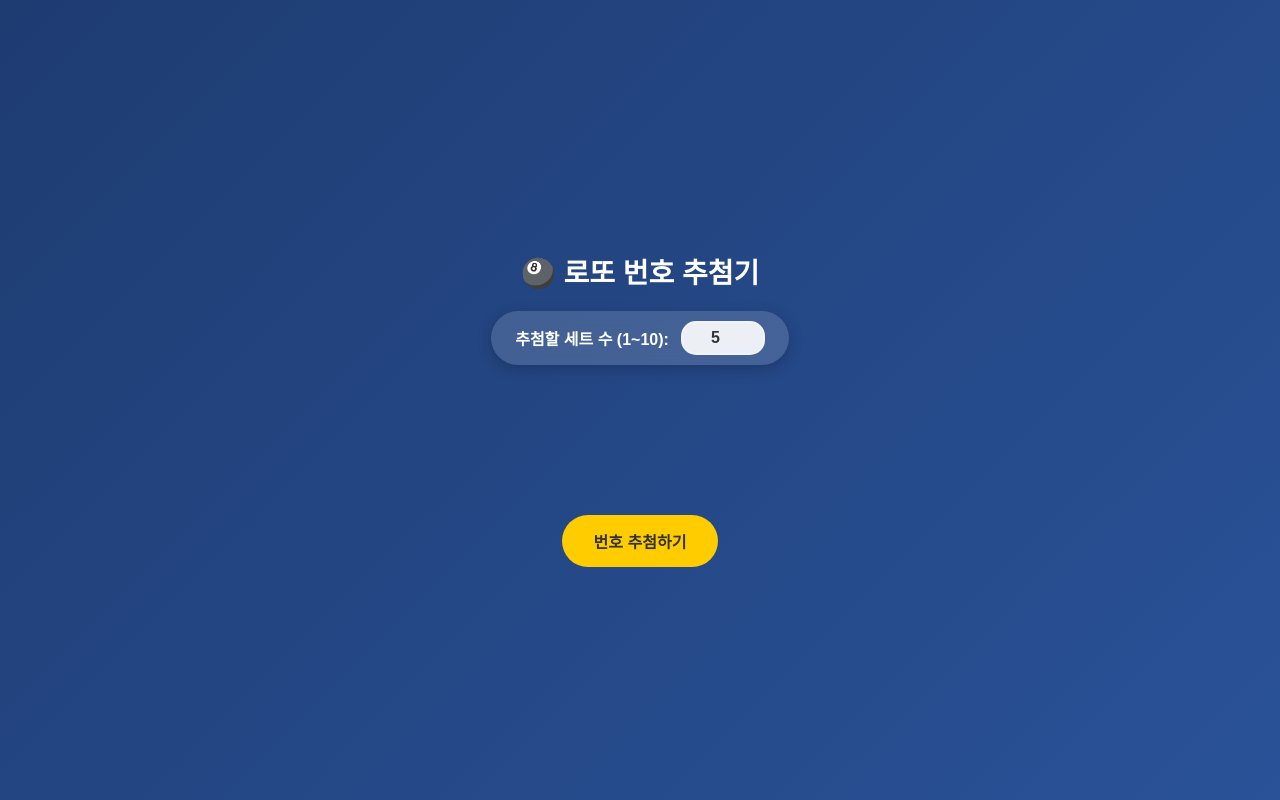
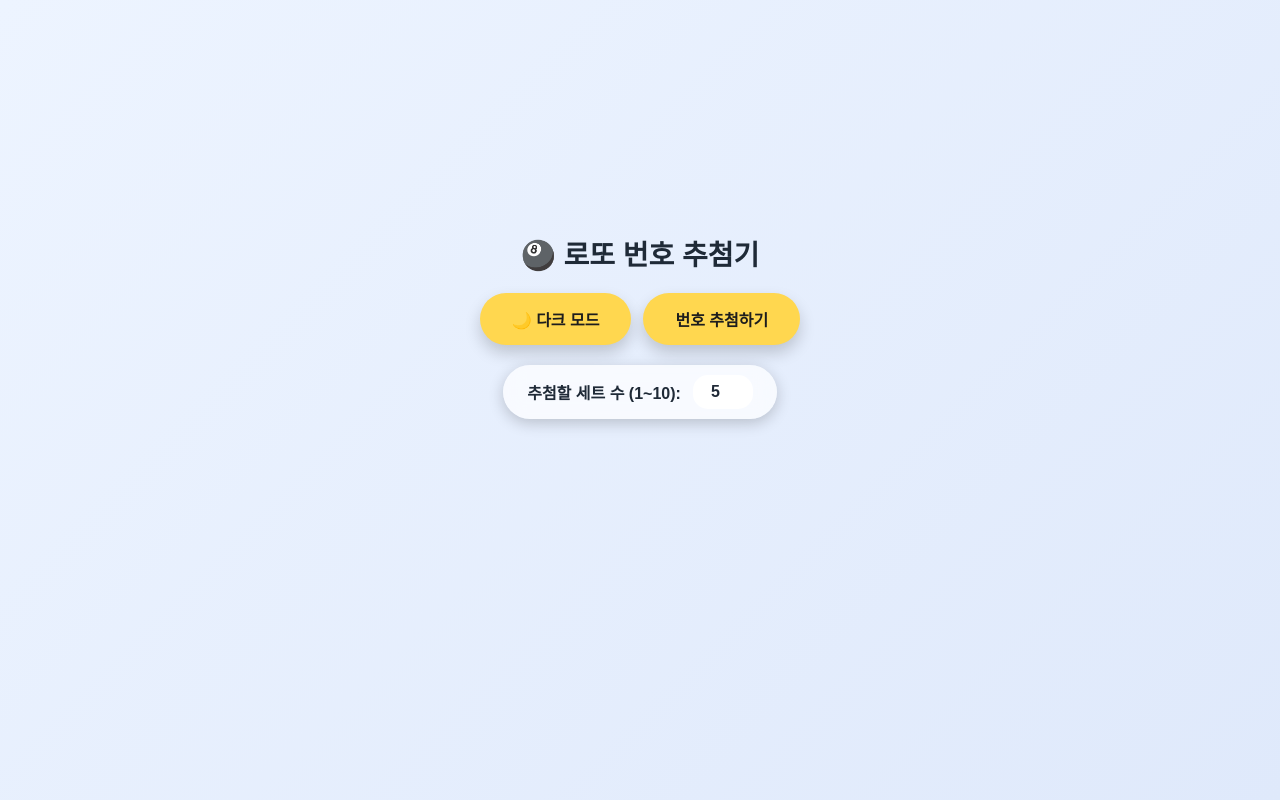
Before and after one commit to kms25kms/practice-lotto, a plain HTML site: page index.html in a window 1280 px wide. Drawn offline with Linux system fonts and the light colour scheme.

Commit message:
Add dark/light mode and polish lotto UI

```diff
--- a/index.html
+++ b/index.html
@@ -5,20 +5,75 @@
 <meta name="viewport" content="width=device-width, initial-scale=1.0">
 <title>로또 번호 추첨기</title>
 <style>
+  :root {
+    --bg1: #1e3c72;
+    --bg2: #2a5298;
+    --text: #ffffff;
+    --panel: rgba(255, 255, 255, 0.15);
+    --panel-strong: rgba(255, 255, 255, 0.2);
+    --input-bg: rgba(255, 255, 255, 0.9);
+    --input-text: #333;
+    --button-bg: #ffcc00;
+    --button-text: #333;
+    --countdown: #ffcc00;
+    --announcement: #2bf076;
+    --round-text: #ffffff;
+  }
+
+  body[data-theme='light'] {
+    --bg1: #edf4ff;
+    --bg2: #dfe9fb;
+    --text: #1f2a37;
+    --panel: rgba(255, 255, 255, 0.7);
+    --panel-strong: rgba(255, 255, 255, 0.9);
+    --input-bg: rgba(255, 255, 255, 0.95);
+    --input-text: #1f2937;
+    --button-bg: #ffd74f;
+    --button-text: #1d1d1d;
+    --countdown: #d97706;
+    --announcement: #059669;
+    --round-text: #374151;
+  }
+
+  * {
+    box-sizing: border-box;
+  }
+
   body {
     font-family: 'Apple SD Gothic Neo', 'Malgun Gothic', sans-serif;
-    background: linear-gradient(135deg, #1e3c72, #2a5298);
+    background: linear-gradient(135deg, var(--bg1), var(--bg2));
     min-height: 100vh;
     display: flex;
     flex-direction: column;
     align-items: center;
     justify-content: center;
     margin: 0;
-    color: #fff;
+    color: var(--text);
+    transition: background 0.25s ease, color 0.25s ease;
   }
+
+  .app {
+    display: flex;
+    flex-direction: column;
+    align-items: center;
+    justify-content: center;
+    width: min(100%, 700px);
+    padding: 24px 16px 40px;
+  }
+
   h1 {
     margin-bottom: 20px;
     font-size: 28px;
+    text-align: center;
+  }
+
+  .controls {
+    display: flex;
+    gap: 12px;
+    flex-wrap: wrap;
+    justify-content: center;
+    align-items: center;
+    margin-bottom: 20px;
   }
 
   .input-container {
@@ -26,29 +81,32 @@
     align-items: center;
     gap: 12px;
     margin-bottom: 20px;
-    background: rgba(255, 255, 255, 0.15);
+    background: var(--panel);
     padding: 10px 24px;
     border-radius: 30px;
     backdrop-filter: blur(10px);
     box-shadow: 0 4px 15px rgba(0, 0, 0, 0.2);
   }
+
   .input-container label {
     font-size: 16px;
     font-weight: bold;
   }
+
   .input-container input {
     width: 60px;
     padding: 6px 10px;
     border: 2px solid rgba(255, 255, 255, 0.3);
     border-radius: 15px;
-    background: rgba(255, 255, 255, 0.9);
+    background: var(--input-bg);
     text-align: center;
     font-size: 16px;
     font-weight: bold;
-    color: #333;
+    color: var(--input-text);
     outline: none;
     transition: border-color 0.2s ease;
   }
+
   .input-container input:focus {
     border-color: #ffcc00;
   }
@@ -57,18 +115,20 @@
     font-size: 24px;
     font-weight: bold;
     margin-bottom: 20px;
-    color: #ffcc00;
+    color: var(--countdown);
     text-shadow: 0 2px 4px rgba(0,0,0,0.5);
     animation: pulse 1s infinite alternate;
   }
+
   #announcement {
     font-size: 22px;
     font-weight: bold;
-    color: #2bf076;
+    color: var(--announcement);
     margin-bottom: 20px;
     text-shadow: 0 2px 4px rgba(0,0,0,0.5);
     animation: pop 0.4s ease;
   }
+
   @keyframes pulse {
     from { transform: scale(1); }
     to { transform: scale(1.05); }
@@ -82,6 +142,7 @@
     min-height: 100px;
     width: min(100%, 600px);
   }
+
   .lotto-row {
     display: flex;
     align-items: center;
@@ -89,13 +150,16 @@
     gap: 12px;
     min-height: 50px;
   }
+
   .round {
     width: 35px;
     flex: 0 0 35px;
     font-size: 14px;
     font-weight: bold;
     text-align: right;
+    color: var(--round-text);
   }
+
   .ball {
     width: 46px;
     height: 46px;
@@ -110,6 +174,7 @@
     animation: pop 0.4s ease;
     transition: all 0.3s ease;
   }
+
   @keyframes pop {
     from { transform: scale(0); opacity: 0; }
     to { transform: scale(1); opacity: 1; }
@@ -122,6 +187,7 @@
     box-sizing: border-box;
     animation: shake 0.5s infinite alternate;
   }
+
   @keyframes shake {
     from { transform: rotate(-5deg); }
     to { transform: rotate(5deg); }
@@ -140,37 +206,61 @@
     font-weight: bold;
     border: none;
     border-radius: 30px;
-    background: #ffcc00;
-    color: #333;
+    background: var(--button-bg);
+    color: var(--button-text);
     cursor: pointer;
-    transition: transform 0.15s ease;
+    transition: transform 0.15s ease, box-shadow 0.2s ease, opacity 0.2s ease;
+    box-shadow: 0 8px 16px rgba(0, 0, 0, 0.18);
   }
+
   button:active {
     transform: scale(0.95);
   }
+
+  #theme-toggle {
+    min-width: 150px;
+  }
+
   @media (max-width: 520px) {
     #balls {
       gap: 10px;
     }
+
     .lotto-row {
       gap: 5px;
     }
+
     .round {
       width: 25px;
       flex-basis: 25px;
       font-size: 12px;
     }
+
     .ball {
       width: 38px;
       height: 38px;
       font-size: 15px;
     }
+
+    .input-container {
+      flex-direction: column;
+      padding: 12px 18px;
+    }
+
+    .controls {
+      flex-direction: column;
+    }
   }
 </style>
 </head>
-<body>
+<body data-theme="dark">
+  <div class="app">
+    <h1>🎱 로또 번호 추첨기</h1>
 
-  <h1>🎱 로또 번호 추첨기</h1>
+    <div class="controls">
+      <button id="theme-toggle" type="button" aria-label="다크 모드 전환">☀️ 라이트 모드</button>
+      <button id="draw-btn" type="button" onclick="drawLotto()">번호 추첨하기</button>
+    </div>
 
     <div class="input-container">
       <label for="game-count">추첨할 세트 수 (1~10):</label>
@@ -181,10 +271,32 @@
     <div id="announcement" style="display: none;"></div>
 
     <div id="balls"></div>
-  <button id="draw-btn" onclick="drawLotto()">번호 추첨하기</button>
+  </div>
 
 <script>
   let countdownInterval = null;
+  const themeToggle = document.getElementById('theme-toggle');
+
+  function applyTheme(theme) {
+    document.body.dataset.theme = theme;
+    themeToggle.textContent = theme === 'light' ? '🌙 다크 모드' : '☀️ 라이트 모드';
+    localStorage.setItem('lotto-theme', theme);
+  }
+
+  function getPreferredTheme() {
+    const savedTheme = localStorage.getItem('lotto-theme');
+    if (savedTheme === 'light' || savedTheme === 'dark') {
+      return savedTheme;
+    }
+    return window.matchMedia('(prefers-color-scheme: light)').matches ? 'light' : 'dark';
+  }
+
+  themeToggle.addEventListener('click', () => {
+    const nextTheme = document.body.dataset.theme === 'dark' ? 'light' : 'dark';
+    applyTheme(nextTheme);
+  });
+
+  applyTheme(getPreferredTheme());
 
   function getBallColorClass(num) {
     if (num <= 10) return 'c1';
@@ -195,7 +307,6 @@
   }
 
   function drawLotto() {
-    // If a countdown is already running, clean it up
     if (countdownInterval) {
       clearInterval(countdownInterval);
     }
@@ -206,7 +317,7 @@
     const countdownDiv = document.getElementById('countdown');
     const announcementDiv = document.getElementById('announcement');
 
-    let count = parseInt(gameCountInput.value);
+    let count = parseInt(gameCountInput.value, 10);
     if (isNaN(count) || count < 1) {
       alert('추첨할 세트 수는 1개 이상이어야 합니다.');
       return;
@@ -216,18 +327,15 @@
       return;
     }
 
-    // Disable controls
     drawBtn.disabled = true;
     gameCountInput.disabled = true;
     drawBtn.style.opacity = 0.5;
     drawBtn.style.cursor = 'not-allowed';
 
-    // Clear previous results
     ballsDiv.innerHTML = '';
     announcementDiv.style.display = 'none';
     countdownDiv.style.display = 'block';
 
-    // Pre-generate lotto numbers
     const allGames = [];
     for (let round = 1; round <= count; round++) {
       const numbers = [];
@@ -241,8 +349,7 @@
       allGames.push(numbers);
     }
 
-    // Create the placeholders in UI
-    const ballElements = []; // Store elements to reveal later
+    const ballElements = [];
     for (let round = 1; round <= count; round++) {
       const row = document.createElement('div');
       row.className = 'lotto-row';
@@ -264,7 +371,6 @@
       ballElements.push(rowBalls);
     }
 
-    // Countdown logic
     let secondsLeft = 10;
     countdownDiv.textContent = `⏳ 추첨 중... 결과 발표까지 ${secondsLeft}초`;
 
@@ -276,13 +382,10 @@
         clearInterval(countdownInterval);
         countdownDiv.style.display = 'none';
 
-        // Show announcement
         announcementDiv.textContent = '🎉 추첨 결과가 발표되었습니다! 🎉';
         announcementDiv.style.display = 'block';
 
-        // Reveal numbers progressively
         revealResults(allGames, ballElements, () => {
-          // Re-enable controls after all reveals complete
           drawBtn.disabled = false;
           gameCountInput.disabled = false;
           drawBtn.style.opacity = 1;
@@ -294,7 +397,7 @@
 
   function revealResults(allGames, ballElements, onComplete) {
     let delay = 0;
-    const revealDelay = 80; // ms between each ball
+    const revealDelay = 80;
 
     for (let roundIdx = 0; roundIdx < allGames.length; roundIdx++) {
       const numbers = allGames[roundIdx];
@@ -308,9 +411,7 @@
           ball.classList.remove('mystery');
           ball.classList.add(getBallColorClass(num));
           ball.textContent = num;
-          // Trigger a pop animation again on reveal
           ball.style.animation = 'none';
-          // Force reflow
           ball.offsetHeight;
           ball.style.animation = 'pop 0.4s ease';
         }, delay);
@@ -319,7 +420,6 @@
       }
     }
 
-    // Call onComplete after all timeouts finish
     setTimeout(onComplete, delay);
   }
 </script>
```
Also changed, not shown: 1 other file. Lines whose indentation alone changed are shown as unchanged.
